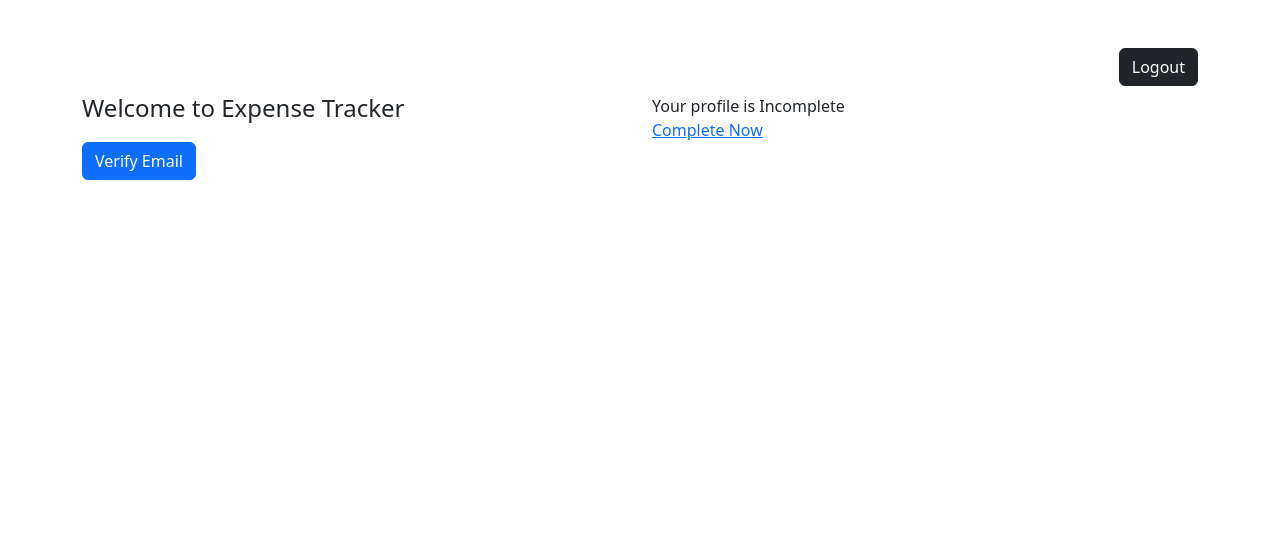
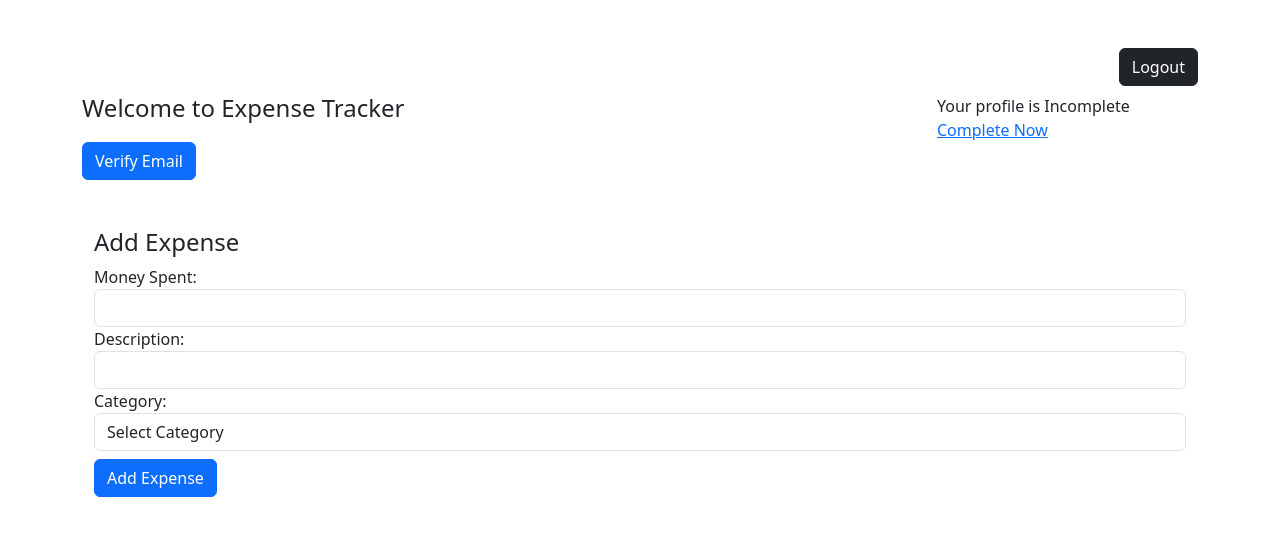
Before and after one commit to rishii-27/Expense-Tracker, a React (Create React App) app: page /welcome in a window 1280 px wide. Shown: the top 536 px of the page. Built offline with nearby package versions, Linux system fonts and the light colour scheme.

Commit message:
Expenses Added

```diff
--- /dev/null
+++ b/src/ExpenseTracker.js
@@ -0,0 +1,110 @@
+import React, { useContext, useState } from "react";
+import StoreContext from "./StoreContext";
+
+const ExpenseTracker = () => {
+  const [moneySpent, setMoneySpent] = useState("");
+  const [description, setDescription] = useState("");
+  const [category, setCategory] = useState("");
+  const StoreCtx = useContext(StoreContext);
+
+  const handleExpenseSubmit = (e) => {
+    e.preventDefault();
+
+    const newExpense = {
+      moneySpent,
+      description,
+      category,
+    };
+
+    // Update expenses
+    StoreCtx.addExpense(newExpense);
+
+    // Clear form fields
+    setMoneySpent("");
+    setDescription("");
+    setCategory("");
+  };
+
+  return (
+    <div className="container mt-5 ">
+      <h4>Add Expense</h4>
+      <form onSubmit={handleExpenseSubmit}>
+        <div className="form-group">
+          <label htmlFor="moneySpent">Money Spent:</label>
+          <input
+            type="number"
+            className="form-control"
+            id="moneySpent"
+            value={moneySpent}
+            onChange={(e) => setMoneySpent(e.target.value)}
+            required
+          />
+        </div>
+        <div className="form-group">
+          <label htmlFor="description">Description:</label>
+          <input
+            type="text"
+            className="form-control"
+            id="description"
+            value={description}
+            onChange={(e) => setDescription(e.target.value)}
+            required
+          />
+        </div>
+        <div className="form-group">
+          <label htmlFor="category">Category:</label>
+          <select
+            className="form-control"
+            id="category"
+            value={category}
+            onChange={(e) => setCategory(e.target.value)}
+            required
+          >
+            <option value="">Select Category</option>
+            <option value="Food">Food</option>
+            <option value="Petrol">Petrol</option>
+            <option value="Salary">Salary</option>
+            <option value="Others">Others</option>
+            {/* Add more options as needed */}
+          </select>
+        </div>
+        <button type="submit" className="btn btn-primary mt-2">
+          Add Expense
+        </button>
+      </form>
+
+      {StoreCtx.expenses.length > 0 && (
+        <div className="row mt-4">
+          <span className="border border-danger p-3">
+            <h4 className="text-center">Expenses List</h4>
+          </span>
+
+          <table className="table border">
+            <thead>
+              <tr>
+                <th scope="col">Money Spent</th>
+                <th scope="col">Description</th>
+                <th scope="col">Category</th>
+              </tr>
+            </thead>
+            <tbody>
+              {StoreCtx.expenses.map((expense, index) => (
+                <tr key={index}>
+                  <td>{expense.moneySpent}</td>
+                  <td>{expense.description}</td>
+                  <td>{expense.category}</td>
+                </tr>
+              ))}
+              <tr className="table table-dark">
+                <th>₹ {StoreCtx.expenseTotal}</th>
+                <th colSpan="2">Total</th>
+              </tr>
+            </tbody>
+          </table>
+        </div>
+      )}
+    </div>
+  );
+};
+
+export default ExpenseTracker;
--- a/src/StoreContext.js
+++ b/src/StoreContext.js
@@ -5,17 +5,30 @@ const StoreContext = React.createContext({});
 export const StoreContextProvider = (props) => {
   const loggedInStatus = localStorage.getItem("token");
   const [token, setToken] = useState(!!loggedInStatus);
+  const [expenses, setExpenses] = useState([]);
 
   const getIdToken = (receivedToken) => {
     localStorage.setItem("token", receivedToken);
     setToken(receivedToken);
   };
 
+  const expenseHandle = (item) => {
+    setExpenses([...expenses, item]);
+  };
+
+  const expenseTotal = expenses.reduce((total, item) => {
+    total = total + parseFloat(item.moneySpent);
+    return total;
+  }, 0);
+
   const contextValue = {
     loginStatus: token,
     getToken: getIdToken,
+    expenses: expenses,
+    addExpense: expenseHandle,
+    expenseTotal: expenseTotal,
   };
-  console.log(contextValue.loginStatus);
+  console.log(contextValue.expenseTotal);
 
   return (
     <StoreContext.Provider value={contextValue}>
--- a/src/Welcome.js
+++ b/src/Welcome.js
@@ -1,5 +1,6 @@
 import React from "react";
 import { Link } from "react-router-dom";
+import ExpenseTracker from "./ExpenseTracker";
 
 const Welcome = () => {
   const verifyEmailHandle = () => {
@@ -30,13 +31,15 @@ const Welcome = () => {
         </Link>
       </div>
       <div className="row">
-        <div className="col-md-6">
+        <div className="col-md-9">
           <h4>Welcome to Expense Tracker</h4>
         </div>
-        <div className="col-md-6 text-right">
+        <div className="col-md-3 text-right">
           <span>
             Your profile is Incomplete <br />
-            <Link to="/complete">Complete Now</Link>
+            <span>
+              <Link to="/complete">Complete Now</Link>
+            </span>
           </span>
         </div>
       </div>
@@ -47,6 +50,9 @@ const Welcome = () => {
       >
         Verify Email
       </button>
+      <div className="mt-5">
+        <ExpenseTracker />
+      </div>
     </div>
   );
 };
```
